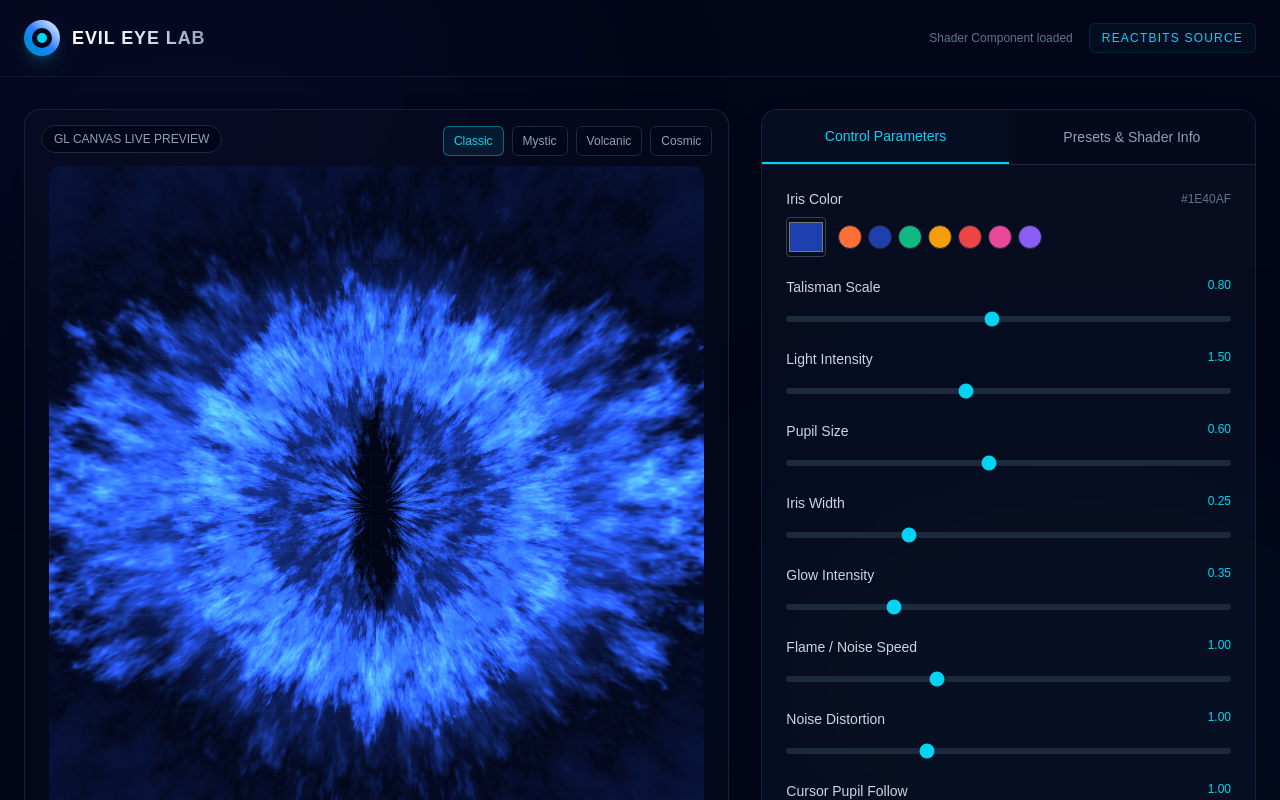
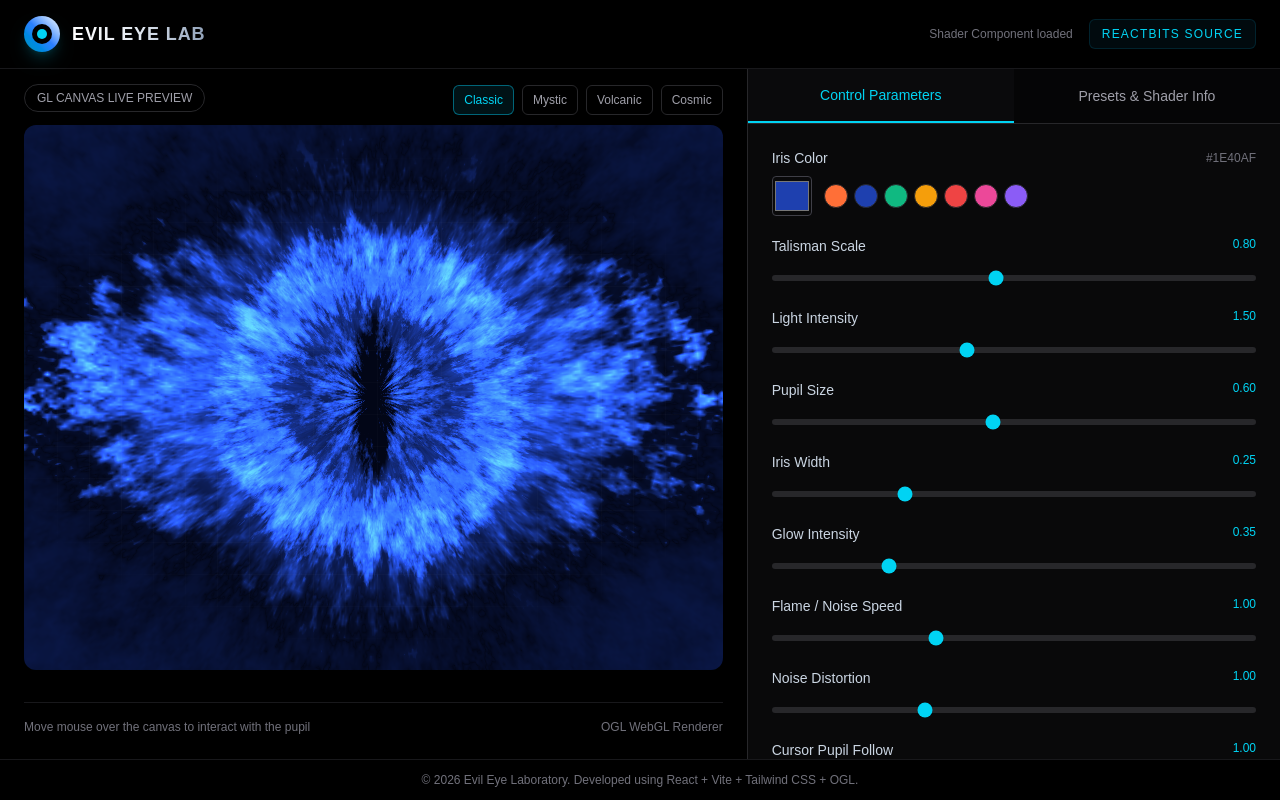
Before and after one commit to sebastianvasquezechavarria1234/evil-aye, a React (Vite) app: page / in a window 1280 px wide. Shown: the top 800 px of the page. Built offline with nearby package versions, Linux system fonts and the light colour scheme; a web font is replaced by a local one.

Commit message:
Refactor: full-screen layout with black background and sidebar flush to the right

```diff
--- a/src/App.jsx
+++ b/src/App.jsx
@@ -72,18 +72,13 @@ function App() {
   };
 
   return (
-    <div className="min-h-screen bg-slate-950 text-slate-100 flex flex-col font-sans selection:bg-cyan-500/30 selection:text-cyan-200">
-      {/* Background radial highlight */}
-      <div className="absolute inset-0 overflow-hidden pointer-events-none z-0">
-        <div className="absolute top-[-10%] left-[-10%] w-[50%] h-[50%] rounded-full bg-indigo-900/10 blur-[120px]" />
-        <div className="absolute bottom-[-10%] right-[-10%] w-[50%] h-[50%] rounded-full bg-cyan-900/10 blur-[120px]" />
-      </div>
+    <div className="h-screen bg-black text-slate-100 flex flex-col font-sans selection:bg-cyan-500/30 selection:text-cyan-200">
 
       {/* Header */}
-      <header className="w-full max-w-7xl mx-auto px-6 py-5 flex items-center justify-between border-b border-slate-900 z-10">
+      <header className="w-full px-6 py-4 flex items-center justify-between border-b border-zinc-900 z-10 shrink-0">
         <div className="flex items-center gap-3">
           <div className="w-9 h-9 rounded-full bg-gradient-to-tr from-cyan-600 via-blue-500 to-white flex items-center justify-center shadow-lg shadow-cyan-500/20">
-            <div className="w-5 h-5 rounded-full bg-slate-950 flex items-center justify-center">
+            <div className="w-5 h-5 rounded-full bg-black flex items-center justify-center">
               <div className="w-2.5 h-2.5 rounded-full bg-cyan-400" />
             </div>
           </div>
@@ -92,7 +87,7 @@ function App() {
           </span>
         </div>
         <div className="flex gap-4 items-center">
-          <span className="text-xs text-slate-500 font-mono">Shader Component loaded</span>
+          <span className="text-xs text-zinc-500 font-mono">Shader Component loaded</span>
           <a
             href="https://www.reactbits.dev/backgrounds/evil-eye"
             target="_blank"
@@ -105,16 +100,16 @@ function App() {
       </header>
 
       {/* Main Workspace */}
-      <main className="flex-grow w-full max-w-7xl mx-auto px-6 py-8 grid grid-cols-1 lg:grid-cols-12 gap-8 items-stretch z-10">
+      <main className="flex-grow w-full grid grid-cols-1 lg:grid-cols-12 items-stretch z-10 overflow-hidden">
         {/* Left 7 Columns - The Interactive Viewer */}
-        <div className="lg:col-span-7 flex flex-col bg-slate-900/20 border border-slate-800/80 rounded-2xl p-4 lg:p-6 shadow-2xl relative min-h-[450px] lg:min-h-0 justify-between">
-          <div className="absolute top-4 left-4 z-20">
-            <span className="text-xs font-mono uppercase bg-slate-950/80 border border-slate-800 px-3 py-1.5 rounded-full text-slate-400 backdrop-blur-md">
+        <div className="lg:col-span-7 flex flex-col p-6 relative min-h-0 justify-between">
+          <div className="absolute top-4 left-6 z-20">
+            <span className="text-xs font-mono uppercase bg-black/80 border border-zinc-800 px-3 py-1.5 rounded-full text-zinc-400 backdrop-blur-md">
               GL Canvas Live Preview
             </span>
           </div>
 
-          <div className="absolute top-4 right-4 z-20 flex gap-2">
+          <div className="absolute top-4 right-6 z-20 flex gap-2">
             {PRESETS.map((preset) => (
               <button
                 key={preset.name}
@@ -122,7 +117,7 @@ function App() {
                 className={`text-xs px-2.5 py-1.5 rounded-md border font-medium transition-all ${
                   params.name === preset.name
                     ? 'bg-cyan-500/10 border-cyan-500/50 text-cyan-400'
-                    : 'bg-slate-950/50 border-slate-800 text-slate-400 hover:text-slate-200'
+                    : 'bg-black/50 border-zinc-800 text-zinc-400 hover:text-slate-200'
                 }`}
               >
                 {preset.name.split(' ')[0]}
@@ -146,26 +141,25 @@ function App() {
                 backgroundColor={params.backgroundColor}
               />
             </div>
-            {/* Guide Grid Overlay */}
             <div className="absolute inset-0 border border-cyan-500/5 pointer-events-none rounded-lg bg-[linear-gradient(rgba(255,255,255,0.02)_1px,transparent_1px),linear-gradient(90deg,rgba(255,255,255,0.02)_1px,transparent_1px)] bg-[size:32px_32px] [mask-image:radial-gradient(ellipse_60%_50%_at_50%_50%,#000_70%,transparent_100%)]" />
           </div>
 
-          <div className="flex justify-between items-center text-xs text-slate-500 border-t border-slate-900 pt-4">
+          <div className="flex justify-between items-center text-xs text-zinc-500 border-t border-zinc-900 pt-4">
             <p>Move mouse over the canvas to interact with the pupil</p>
             <p className="font-mono">OGL WebGL Renderer</p>
           </div>
         </div>
 
         {/* Right 5 Columns - Control Panel */}
-        <div className="lg:col-span-5 flex flex-col bg-slate-900/40 border border-slate-800/80 rounded-2xl shadow-2xl overflow-hidden">
+        <div className="lg:col-span-5 flex flex-col bg-zinc-900/40 border-l border-zinc-800 overflow-hidden">
           {/* Tabs */}
-          <div className="flex border-b border-slate-800 bg-slate-950/40">
+          <div className="flex border-b border-zinc-800 bg-black/40">
             <button
               onClick={() => setActiveTab('controls')}
               className={`flex-1 py-4 text-sm font-medium transition-all ${
                 activeTab === 'controls'
-                  ? 'border-b-2 border-cyan-400 text-cyan-400 bg-slate-900/30'
-                  : 'text-slate-400 hover:text-slate-200'
+                  ? 'border-b-2 border-cyan-400 text-cyan-400 bg-zinc-900/30'
+                  : 'text-zinc-400 hover:text-slate-200'
               }`}
             >
               Control Parameters
@@ -174,8 +168,8 @@ function App() {
               onClick={() => setActiveTab('presets')}
               className={`flex-1 py-4 text-sm font-medium transition-all ${
                 activeTab === 'presets'
-                  ? 'border-b-2 border-cyan-400 text-cyan-400 bg-slate-900/30'
-                  : 'text-slate-400 hover:text-slate-200'
+                  ? 'border-b-2 border-cyan-400 text-cyan-400 bg-zinc-900/30'
+                  : 'text-zinc-400 hover:text-slate-200'
               }`}
             >
               Presets & Shader Info
@@ -183,28 +177,28 @@ function App() {
           </div>
 
           {/* Settings scroll area */}
-          <div className="p-6 overflow-y-auto flex-grow max-h-[600px] lg:max-h-[none] space-y-6">
+          <div className="p-6 overflow-y-auto flex-grow space-y-6">
             {activeTab === 'controls' ? (
               <div className="space-y-5">
                 {/* Color Control */}
                 <div className="space-y-2">
                   <div className="flex justify-between items-center">
                     <label className="text-sm font-medium text-slate-300">Iris Color</label>
-                    <span className="text-xs font-mono text-slate-500">{params.eyeColor}</span>
+                    <span className="text-xs font-mono text-zinc-500">{params.eyeColor}</span>
                   </div>
                   <div className="flex gap-3 items-center">
                     <input
                       type="color"
                       value={params.eyeColor}
                       onChange={(e) => updateParam('eyeColor', e.target.value)}
-                      className="w-10 h-10 rounded border border-slate-700 bg-transparent cursor-pointer"
+                      className="w-10 h-10 rounded border border-zinc-700 bg-transparent cursor-pointer"
                     />
                     <div className="flex gap-1.5 flex-wrap">
                       {['#FF6F37', '#1E40AF', '#10B981', '#F59E0B', '#EF4444', '#EC4899', '#8B5CF6'].map((color) => (
                         <button
                           key={color}
                           onClick={() => updateParam('eyeColor', color)}
-                          className="w-6 h-6 rounded-full border border-slate-800 hover:scale-110 transition-transform"
+                          className="w-6 h-6 rounded-full border border-zinc-800 hover:scale-110 transition-transform"
                           style={{ backgroundColor: color }}
                         />
                       ))}
@@ -225,7 +219,7 @@ function App() {
                     step="0.05"
                     value={params.scale}
                     onChange={(e) => updateParam('scale', Number(e.target.value))}
-                    className="w-full h-1.5 bg-slate-800 rounded-lg appearance-none cursor-pointer accent-cyan-400"
+                    className="w-full h-1.5 bg-zinc-800 rounded-lg appearance-none cursor-pointer accent-cyan-400"
                   />
                 </div>
 
@@ -242,7 +236,7 @@ function App() {
                     step="0.1"
                     value={params.intensity}
                     onChange={(e) => updateParam('intensity', Number(e.target.value))}
-                    className="w-full h-1.5 bg-slate-800 rounded-lg appearance-none cursor-pointer accent-cyan-400"
+                    className="w-full h-1.5 bg-zinc-800 rounded-lg appearance-none cursor-pointer accent-cyan-400"
                   />
                 </div>
 
@@ -259,7 +253,7 @@ function App() {
                     step="0.05"
                     value={params.pupilSize}
                     onChange={(e) => updateParam('pupilSize', Number(e.target.value))}
-                    className="w-full h-1.5 bg-slate-800 rounded-lg appearance-none cursor-pointer accent-cyan-400"
+                    className="w-full h-1.5 bg-zinc-800 rounded-lg appearance-none cursor-pointer accent-cyan-400"
                   />
                 </div>
 
@@ -276,7 +270,7 @@ function App() {
                     step="0.01"
                     value={params.irisWidth}
                     onChange={(e) => updateParam('irisWidth', Number(e.target.value))}
-                    className="w-full h-1.5 bg-slate-800 rounded-lg appearance-none cursor-pointer accent-cyan-400"
+                    className="w-full h-1.5 bg-zinc-800 rounded-lg appearance-none cursor-pointer accent-cyan-400"
                   />
                 </div>
 
@@ -293,7 +287,7 @@ function App() {
                     step="0.05"
                     value={params.glowIntensity}
                     onChange={(e) => updateParam('glowIntensity', Number(e.target.value))}
-                    className="w-full h-1.5 bg-slate-800 rounded-lg appearance-none cursor-pointer accent-cyan-400"
+                    className="w-full h-1.5 bg-zinc-800 rounded-lg appearance-none cursor-pointer accent-cyan-400"
                   />
                 </div>
 
@@ -310,7 +304,7 @@ function App() {
                     step="0.1"
                     value={params.flameSpeed}
                     onChange={(e) => updateParam('flameSpeed', Number(e.target.value))}
-                    className="w-full h-1.5 bg-slate-800 rounded-lg appearance-none cursor-pointer accent-cyan-400"
+                    className="w-full h-1.5 bg-zinc-800 rounded-lg appearance-none cursor-pointer accent-cyan-400"
                   />
                 </div>
 
@@ -327,7 +321,7 @@ function App() {
                     step="0.1"
                     value={params.noiseScale}
                     onChange={(e) => updateParam('noiseScale', Number(e.target.value))}
-                    className="w-full h-1.5 bg-slate-800 rounded-lg appearance-none cursor-pointer accent-cyan-400"
+                    className="w-full h-1.5 bg-zinc-800 rounded-lg appearance-none cursor-pointer accent-cyan-400"
                   />
                 </div>
 
@@ -344,7 +338,7 @@ function App() {
                     step="0.1"
                     value={params.pupilFollow}
                     onChange={(e) => updateParam('pupilFollow', Number(e.target.value))}
-                    className="w-full h-1.5 bg-slate-800 rounded-lg appearance-none cursor-pointer accent-cyan-400"
+                    className="w-full h-1.5 bg-zinc-800 rounded-lg appearance-none cursor-pointer accent-cyan-400"
                   />
                 </div>
 
@@ -352,21 +346,21 @@ function App() {
                 <div className="space-y-2">
                   <div className="flex justify-between">
                     <label className="text-sm font-medium text-slate-300">Canvas Inner BG</label>
-                    <span className="text-xs font-mono text-slate-500">{params.backgroundColor}</span>
+                    <span className="text-xs font-mono text-zinc-500">{params.backgroundColor}</span>
                   </div>
                   <div className="flex gap-2">
                     <input
                       type="color"
                       value={params.backgroundColor}
                       onChange={(e) => updateParam('backgroundColor', e.target.value)}
-                      className="w-8 h-8 rounded border border-slate-700 bg-transparent cursor-pointer"
+                      className="w-8 h-8 rounded border border-zinc-700 bg-transparent cursor-pointer"
                     />
                     <div className="flex gap-1.5">
                       {['#000000', '#020617', '#090514', '#170f0f', '#022c22'].map((color) => (
                         <button
                           key={color}
                           onClick={() => updateParam('backgroundColor', color)}
-                          className="w-6 h-6 rounded border border-slate-800 hover:scale-105"
+                          className="w-6 h-6 rounded border border-zinc-800 hover:scale-105"
                           style={{ backgroundColor: color }}
                         />
                       ))}
@@ -386,22 +380,22 @@ function App() {
                         className={`text-left p-3 rounded-lg border transition-all ${
                           params.name === preset.name
                             ? 'bg-cyan-950/20 border-cyan-500/50 text-cyan-200'
-                            : 'bg-slate-950/40 border-slate-800/80 text-slate-400 hover:border-slate-700 hover:text-slate-200'
+                            : 'bg-black/40 border-zinc-800 text-zinc-400 hover:border-zinc-700 hover:text-slate-200'
                         }`}
                       >
                         <p className="font-bold text-xs">{preset.name}</p>
-                        <p className="text-[10px] text-slate-500 mt-1 font-mono">Color: {preset.eyeColor}</p>
+                        <p className="text-[10px] text-zinc-500 mt-1 font-mono">Color: {preset.eyeColor}</p>
                       </button>
                     ))}
                   </div>
                 </div>
 
-                <div className="border-t border-slate-900 pt-4">
+                <div className="border-t border-zinc-900 pt-4">
                   <h4 className="font-semibold text-slate-100 mb-2">How It Works</h4>
-                  <p className="text-xs text-slate-400 mb-3">
+                  <p className="text-xs text-zinc-400 mb-3">
                     This component renders a custom WebGL fragment shader on a single triangle covering the viewport. The math models a procedural eye with fractal brownian motion (FBM) noise.
                   </p>
-                  <ul className="text-xs text-slate-400 list-disc pl-4 space-y-2">
+                  <ul className="text-xs text-zinc-400 list-disc pl-4 space-y-2">
                     <li><strong>Polar Mapping:</strong> Converts planar coordinates into polar coordinates to map the iris fibers radially.</li>
                     <li><strong>Procedural Noise:</strong> A multi-octave Value Noise function running in pure GLSL generates the organic flame/fluid effect.</li>
                     <li><strong>Dynamic Uniforms:</strong> JavaScript feeds mouse coordinates, aspect ratios, and configuration values into the WebGL program in real time.</li>
@@ -414,7 +408,7 @@ function App() {
       </main>
 
       {/* Footer */}
-      <footer className="w-full max-w-7xl mx-auto px-6 py-6 border-t border-slate-900 text-center text-xs text-slate-500 z-10">
+      <footer className="w-full px-6 py-3 border-t border-zinc-900 text-center text-xs text-zinc-500 z-10 shrink-0">
         <p>&copy; {new Date().getFullYear()} Evil Eye Laboratory. Developed using React + Vite + Tailwind CSS + OGL.</p>
       </footer>
     </div>
```
